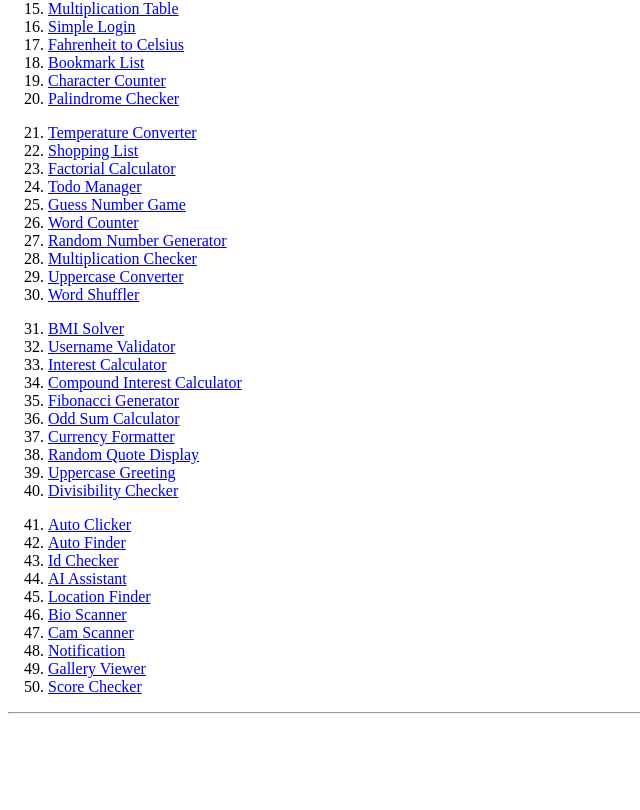
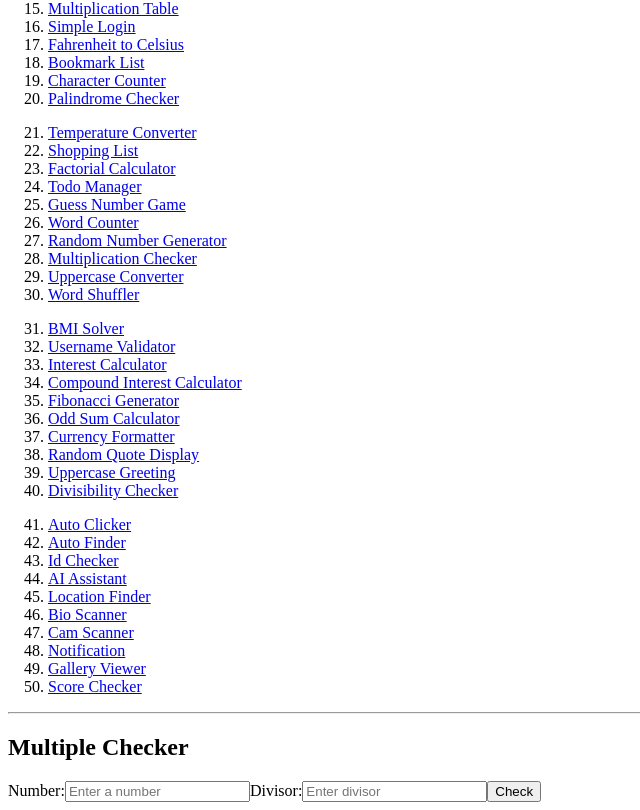
Before and after one commit to SVFC-Travel-Booking-System/Angular-Components, an Angular app: page /multiplication-checker in a window 1280 px wide. Before the commit this address led to /. Shown: the part 348-1158 px from the top of the page, without its empty margins (0-640 px from the left). Before the commit the page ends 1070 px from the top, so only its background shows below. Built offline with nearby package versions, Linux system fonts and the light colour scheme.

Commit message:
#28 Check if one number is a multiple of another

```diff
--- a/src/app/app-routing.module.ts
+++ b/src/app/app-routing.module.ts
@@ -27,7 +27,7 @@ import { TodomanagerComponent } from './components/todomanager/todomanager.compo
 import { GuessnumbergameComponent } from './components/guessnumbergame/guessnumbergame.component';
 import { WordcounterComponent } from './components/wordcounter/wordcounter.component';
 import { RandomnumbergeneratorComponent } from './components/randomnumbergenerator/randomnumbergenerator.component';
-
+import { MultiplicationcheckerComponent } from './components/multiplicationchecker/multiplicationchecker.component';
 
 
 const routes: Routes = [
@@ -58,7 +58,7 @@ const routes: Routes = [
   { path: 'guess-number-game', component: GuessnumbergameComponent },
   { path: 'word-counter', component: WordcounterComponent },
   { path: 'random-number-generator', component: RandomnumbergeneratorComponent },
-
+  { path: 'multiplication-checker', component: MultiplicationcheckerComponent },
 
 
 ];
--- a/src/app/app.module.ts
+++ b/src/app/app.module.ts
@@ -31,6 +31,7 @@ import { TodomanagerComponent } from './components/todomanager/todomanager.compo
 import { GuessnumbergameComponent } from './components/guessnumbergame/guessnumbergame.component';
 import { WordcounterComponent } from './components/wordcounter/wordcounter.component';
 import { RandomnumbergeneratorComponent } from './components/randomnumbergenerator/randomnumbergenerator.component';
+import { MultiplicationcheckerComponent } from './components/multiplicationchecker/multiplicationchecker.component';
 
 
 @NgModule({
@@ -63,6 +64,7 @@ import { RandomnumbergeneratorComponent } from './components/randomnumbergenerat
     GuessnumbergameComponent,
     WordcounterComponent,
     RandomnumbergeneratorComponent,
+    MultiplicationcheckerComponent,
 
 
 
--- /dev/null
+++ b/src/app/components/multiplicationchecker/multiplicationchecker.component.html
@@ -0,0 +1,18 @@
+<div class="multiple-checker-container">
+    <h2>Multiple Checker</h2>
+
+    <form (ngSubmit)="checkMultiple()">
+        <label for="number">Number:</label>
+        <input type="number" id="number" [(ngModel)]="number" name="number" placeholder="Enter a number" required />
+
+        <label for="divisor">Divisor:</label>
+        <input type="number" id="divisor" [(ngModel)]="divisor" name="divisor" placeholder="Enter divisor" required />
+
+        <button type="submit">Check</button>
+    </form>
+
+    <!-- Display the result -->
+    <div *ngIf="isMultiple !== null">
+        <h3>{{ resultMessage }}</h3>
+    </div>
+</div>
--- /dev/null
+++ b/src/app/components/multiplicationchecker/multiplicationchecker.component.ts
@@ -0,0 +1,29 @@
+import { Component } from '@angular/core';
+
+@Component({
+  selector: 'app-multiplicationchecker',
+  templateUrl: './multiplicationchecker.component.html',
+  styleUrl: './multiplicationchecker.component.css'
+})
+export class MultiplicationcheckerComponent {
+  number: number | null = null; // Number to check
+  divisor: number | null = null; // Divisor to check against
+  isMultiple: boolean | null = null; // Result of the check
+  resultMessage: string = ''; // Message to display result
+
+  // Method to check if the number is a multiple of the divisor
+  checkMultiple() {
+    if (this.number !== null && this.divisor !== null) {
+      if (this.divisor === 0) {
+        this.resultMessage = 'Divisor cannot be zero.';
+        this.isMultiple = null; // Reset result
+      } else {
+        this.isMultiple = this.number % this.divisor === 0;
+        this.resultMessage = this.isMultiple
+          ? `${this.number} is a multiple of ${this.divisor}.`
+          : `${this.number} is not a multiple of ${this.divisor}.`;
+      }
+    }
+  }
+
+}
```
Also changed, not shown: src/app/components/multiplicationchecker/multiplicationchecker.component.css (added), 1 other file (tests, documents, lock files or other folders).
